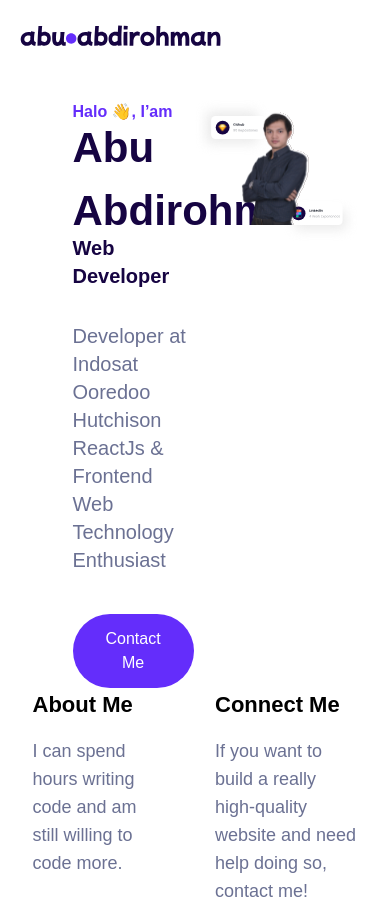
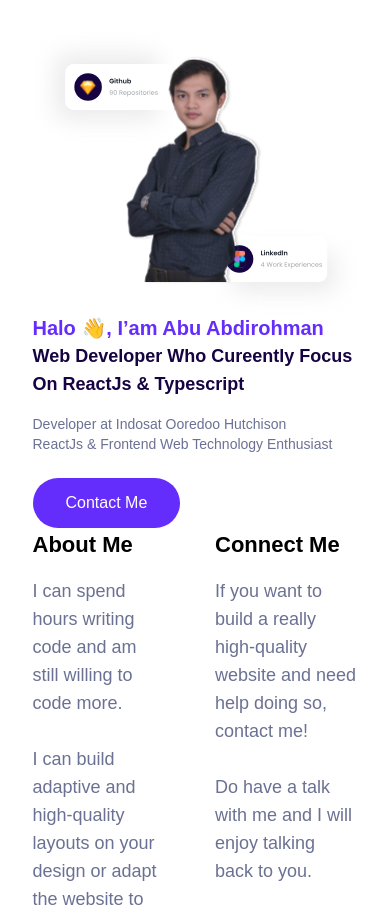
Before and after one commit to abuabdirohman4/portfolio-client-react-ts-tailwind, a React (Vite) app: page / in a window 390 px wide. Shown: the top 907 px of the page. Built offline with nearby package versions, Linux system fonts and the light colour scheme.

Commit message:
feat: add some responsive for home

```diff
--- a/src/components/Navbar/index.tsx
+++ b/src/components/Navbar/index.tsx
@@ -5,7 +5,7 @@ import Logo from "../../assets/icons/logo-abu.svg";
 
 const Navbar = () => {
   return (
-    <nav className="rounded border-gray-200 bg-white px-2 py-2.5 dark:bg-gray-800 sm:px-4">
+    <nav className="hidden rounded border-gray-200 bg-white px-2 py-2.5 sm:px-4 md:block">
       <div className="container mx-auto my-2 flex flex-wrap items-center justify-between">
         <Link className="flex items-center" to="/">
           <img
--- a/src/pages/Home/index.tsx
+++ b/src/pages/Home/index.tsx
@@ -11,16 +11,14 @@ const Home = () => {
     <>
       <Container>
         {/* Home */}
-        <div className="grid w-full grid-cols-2">
-          <div className="my-auto pl-10">
+        <div className="grid w-full grid-cols-1 md:grid-cols-2">
+          <div className="my-auto hidden pl-10 md:block">
             <p className="font-bold text-primary">Halo 👋, I’am</p>
             <p className="-my-2 text-[42px] font-bold text-secondary">
               Abu Abdirohman
             </p>
             <p className="text-xl font-bold text-secondary">Web Developer</p>
             <p className="my-8 text-xl font-light text-tertiary">
-              {/* Accelerate your work with our millions <br /> of ready-to-use
-              design projects. */}
               Developer at Indosat Ooredoo Hutchison <br /> ReactJs & Frontend
               Web Technology Enthusiast
             </p>
@@ -28,7 +26,27 @@ const Home = () => {
               <a href="#contact">Contact Me</a>
             </button>
           </div>
-          <img src={Hero} alt="Abu Abdirohman" />
+          {/* Mobile */}
+          <div className="my-auto md:hidden">
+            <p className="text-xl font-bold text-primary">
+              Halo 👋, I’am Abu Abdirohman
+            </p>
+            <p className="text-lg font-bold text-secondary">
+              Web Developer Who Cureently Focus On ReactJs & Typescript
+            </p>
+            <p className="my-4 text-sm font-light text-tertiary">
+              Developer at Indosat Ooredoo Hutchison <br /> ReactJs & Frontend
+              Web Technology Enthusiast
+            </p>
+            <button className="mt-2 mr-2 rounded-full border border-transparent bg-primary px-8 py-3 text-base font-medium text-white hover:shadow hover:brightness-125 md:py-2 md:px-10 md:text-sm">
+              <a href="#contact">Contact Me</a>
+            </button>
+          </div>
+          <img
+            src={Hero}
+            alt="Abu Abdirohman"
+            className="order-first md:order-2"
+          />
         </div>
       </Container>
       <div className="mb-16">
```
